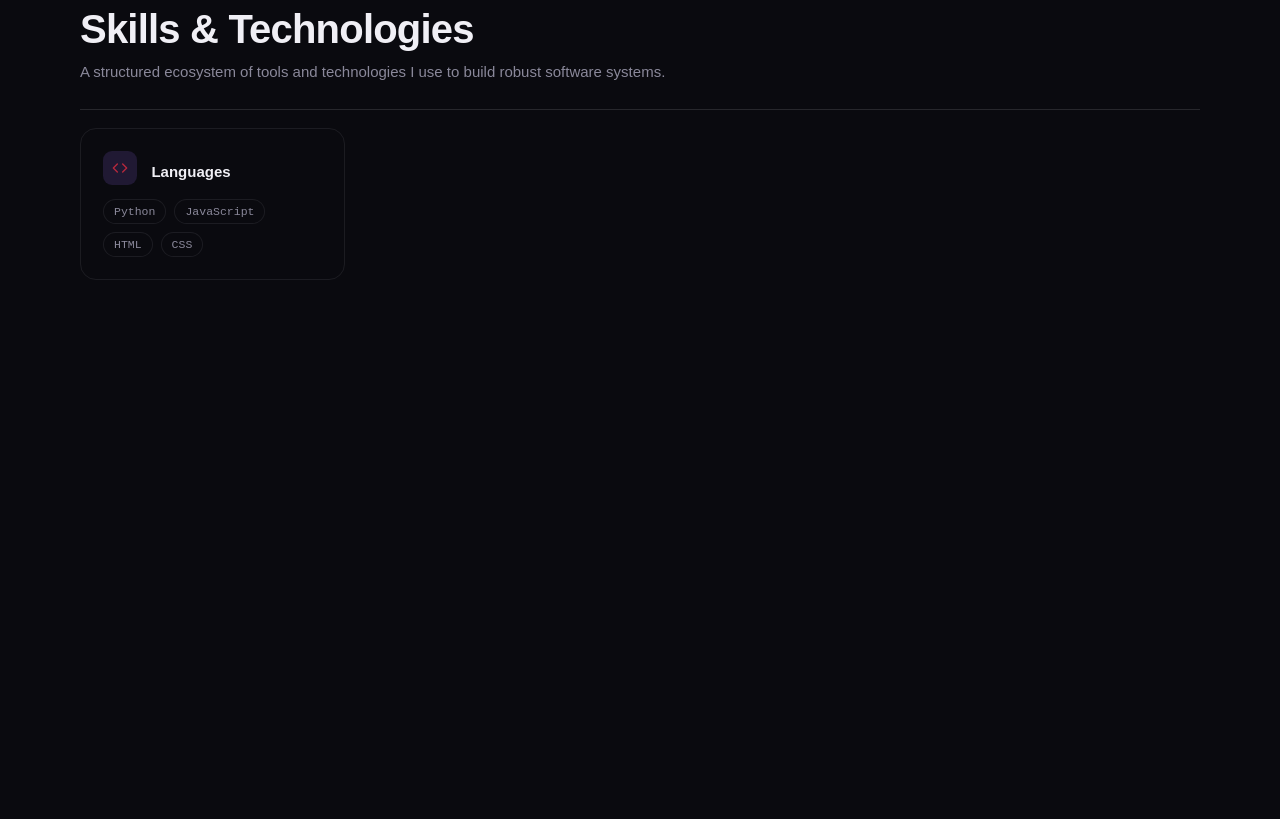
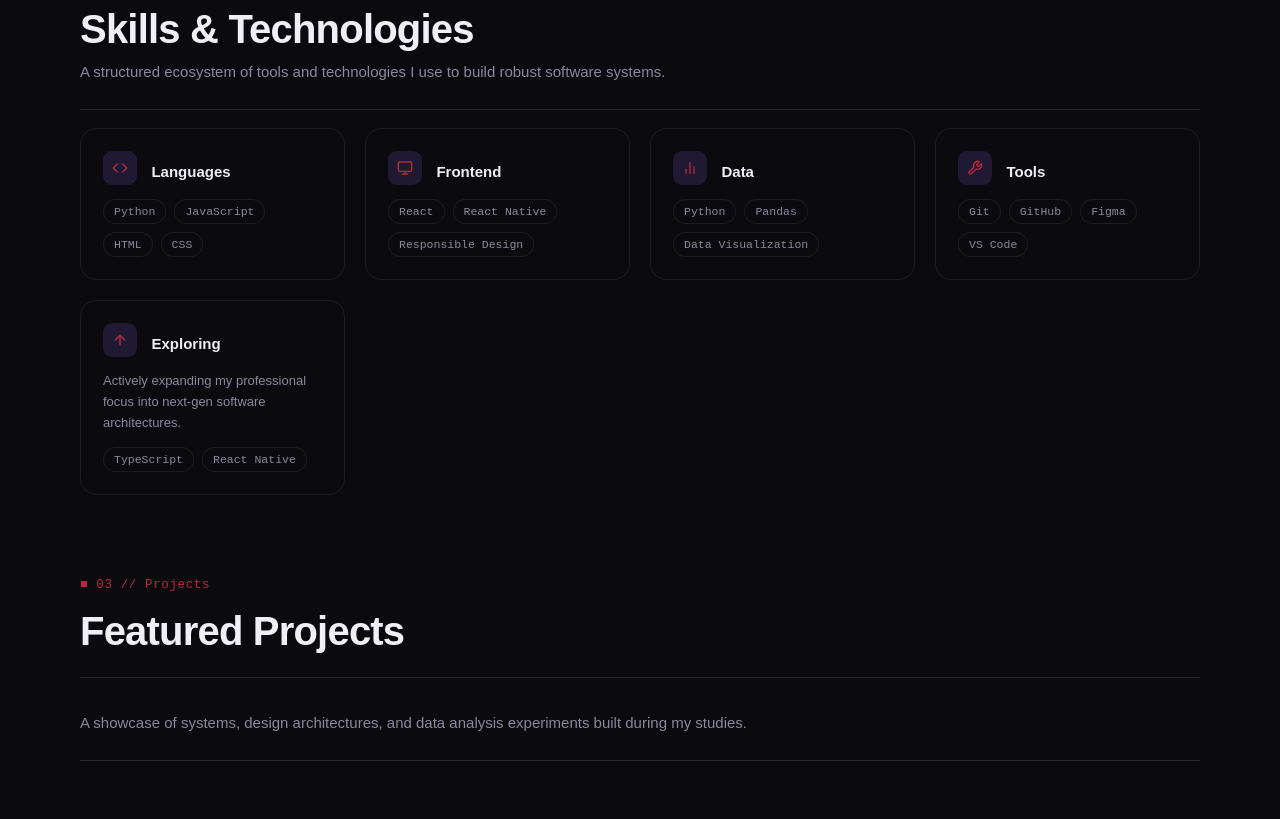
Before and after one commit to ggabipassosm/Portfolio-Pessoal, a plain HTML site: page index.html in a window 1280 px wide. Shown: the part 1193-2012 px from the top of the page. Before the commit the page ends 1513 px from the top, so only its background shows below. Drawn offline with Linux system fonts and the light colour scheme.

Commit message:
Implementacao Expertise e Projetos

```diff
--- a/css/style.css
+++ b/css/style.css
@@ -625,6 +625,14 @@ h2 {
     line-height: 22px;
 }
 
+.skill-card p {
+    text-align: left;
+    font-size: 13px;
+    color: var(--text-dim);
+    line-height: 1.6;
+    margin-bottom: 14px;
+}
+
 .tag-list {
     display: flex;
     flex-wrap: wrap;
@@ -663,6 +671,12 @@ h2 {
     color: var(--text-dim);
     line-height: 1.6;
     margin-bottom: 14px;
+}
+
+.projects h1 {
+    border-bottom: none;
+    padding-bottom: 0;
+    margin-bottom: 8px;
 }
 
 /* ==========================================================
--- a/index.html
+++ b/index.html
@@ -147,7 +147,7 @@
                 <div class="reveal">
                     <p class="eyebrow">02 // EXPERTISE</p>
                         <h1 data-i18n="Skills">Skills & Technologies</h1>
-                        <p class="section-subtitle">A structured ecosystem of tools and technologies I use to build robust software systems.</p>
+                        <p data-i18n="SkillsSubtitle" class="section-subtitle">A structured ecosystem of tools and technologies I use to build robust software systems.</p>
                 </div>
             </div>
 
@@ -168,8 +168,84 @@
                         <span class="tag">CSS</span>
                     </div>
                 </div>
+
+                <div class="skill-card">
+                    <div class="icon">
+                        <svg viewBox="0 0 24 24" fill="none" stroke="currentColor" stroke-width="2" stroke-linecap="round" stroke-linejoin="round" width="16" height="16">
+                            <rect x="2" y="3" width="20" height="14" rx="2"></rect>
+                            <line x1="8" y1="21" x2="16" y2="21"></line>
+                            <line x1="12" y1="17" x2="12" y2="21"></line>
+                        </svg>
+                    </div>
+
+                    <h3>Frontend</h3>
+                    <div class="tag-list">
+                        <span class="tag">React</span>
+                        <span class="tag">React Native</span>
+                        <span data-i18n="ResponsibleDesign" class="tag">Responsible Design</span>
+                    </div>
+                </div>
+
+                <div class="skill-card">
+                    <div class="icon">
+                        <svg viewBox="0 0 24 24" fill="none" stroke="currentColor" stroke-width="2" stroke-linecap="round" stroke-linejoin="round" width="16" height="16">
+                            <line x1="18" y1="20" x2="18" y2="10"></line>
+                            <line x1="12" y1="20" x2="12" y2="4"></line>
+                            <line x1="6" y1="20" x2="6" y2="14"></line>
+                        </svg>
+                    </div>
+
+                    <h3 data-i18n="Data">Data</h3>
+                    <div class="tag-list">
+                        <span class="tag">Python</span>
+                        <span class="tag">Pandas</span>
+                        <span data-i18n="DataVisualization" class="tag">Data Visualization</span>
+                    </div>
+                </div>
+
+                <div class="skill-card">
+                    <div class="icon">
+                        <svg viewBox="0 0 24 24" fill="none" stroke="currentColor" stroke-width="2" stroke-linecap="round" stroke-linejoin="round" width="16" height="16">
+                            <path d="M14.7 6.3a1 1 0 0 0 0 1.4l1.6 1.6a1 1 0 0 0 1.4 0l3.77-3.77a6 6 0 0 1-7.94 7.94l-6.91 6.91a2.12 2.12 0 0 1-3-3l6.91-6.91a6 6 0 0 1 7.94-7.94l-3.76 3.76z"></path>
+                        </svg>
+                    </div>
+
+                    <h3 data-i18n="Tools">Tools</h3>
+                    <div class="tag-list">
+                        <span class="tag">Git</span>
+                        <span class="tag">GitHub</span>
+                        <span class="tag">Figma</span>
+                        <span class="tag">VS Code</span>
+                    </div>
+                </div>
+
+                <div class="skill-card">
+                    <div class="icon">
+                        <svg viewBox="0 0 24 24" fill="none" stroke="currentColor" stroke-width="2" stroke-linecap="round" stroke-linejoin="round" width="16" height="16">
+                            <line x1="12" y1="19" x2="12" y2="5"></line>
+                            <polyline points="5 12 12 5 19 12"></polyline>
+                        </svg>
+                    </div>
+
+                    <h3 data-i18n="Exploring">Exploring</h3>
+                    <p data-i18n="ExploringSubtitle">Actively expanding my professional focus into next-gen software architectures.</p>
+                    <div class="tag-list">
+                        <span class="tag">TypeScript</span>
+                        <span class="tag">React Native</span>
+                    </div>
+                </div>
             </div>
 
+        </section>
+
+        <section id="projects" class="about">
+            <div class="col-left">
+                <div class="reveal">
+                    <p data-i18n="Projects" class="eyebrow">03 // Projects</p>
+                        <h1 data-i18n="FeaturedProjects">Featured Projects</h1>
+                        <p data-i18n="ProjectsSubtitle" class="section-subtitle">A showcase of systems, design architectures, and data analysis experiments built during my studies.</p>
+                </div>
+            </div>
         </section>
 
 
--- a/js/script.js
+++ b/js/script.js
@@ -43,7 +43,17 @@ const translations = {
         EnglishCertificateTitle: "B1-level English certificate",
         EnglishCertificateDesc: "Intensive English Course at the Islington Centre of English in London",
         Skills: "Skills & Technologies",
+        SkillsSubtitle: "A structured ecosystem of tools and technologies I use to build robust software systems.",
         Languages: "Languages",
+        Data: "Data",
+        ResponsibleDesign: "Responsible Design",
+        DataVisualization: "Data Visualization",
+        Tools: "Tools",
+        Exploring: "Exploring",
+        ExploringSubtitle: "Actively expanding my professional focus into next-gen software architectures.",
+        Projects: "03 // Projects",
+        FeaturedProjects: "Featured Projects",
+        ProjectsSubtitle: "A showcase of systems, design architectures, and data analysis experiments built during my studies.",
     },
 
     pt: {
@@ -68,7 +78,17 @@ const translations = {
         EnglishCertificateTitle: "Certificado de inglês nível B1",
         EnglishCertificateDesc: "Curso intensivo de inglês no Inslington Centre of English em Londres",
         Skills: "Habilidades & Tecnologias",
+        SkillsSubtitle: "Um ecossistema estruturado de ferramentas e tecnologias que utilizo para construir sistemas de software robustos.",
         Languages: "Linguagens",
+        Data: "Dados",
+        ResponsibleDesign: "Design Responsável",
+        DataVisualization: "Visualização de Dados",
+        Tools: "Ferramentas",
+        Exploring: "Explorando",
+        ExploringSubtitle: "Expandindo ativamente meu foco profissional para arquiteturas de software de próxima geração.",
+        Projects: "03 // Projetos",
+        FeaturedProjects: "Projetos em Destaque",
+        ProjectsSubtitle: "Uma mostra de sistemas, arquiteturas de design e experimentos de análise de dados desenvolvidos durante meus estudos."
     }
 };
 
```
